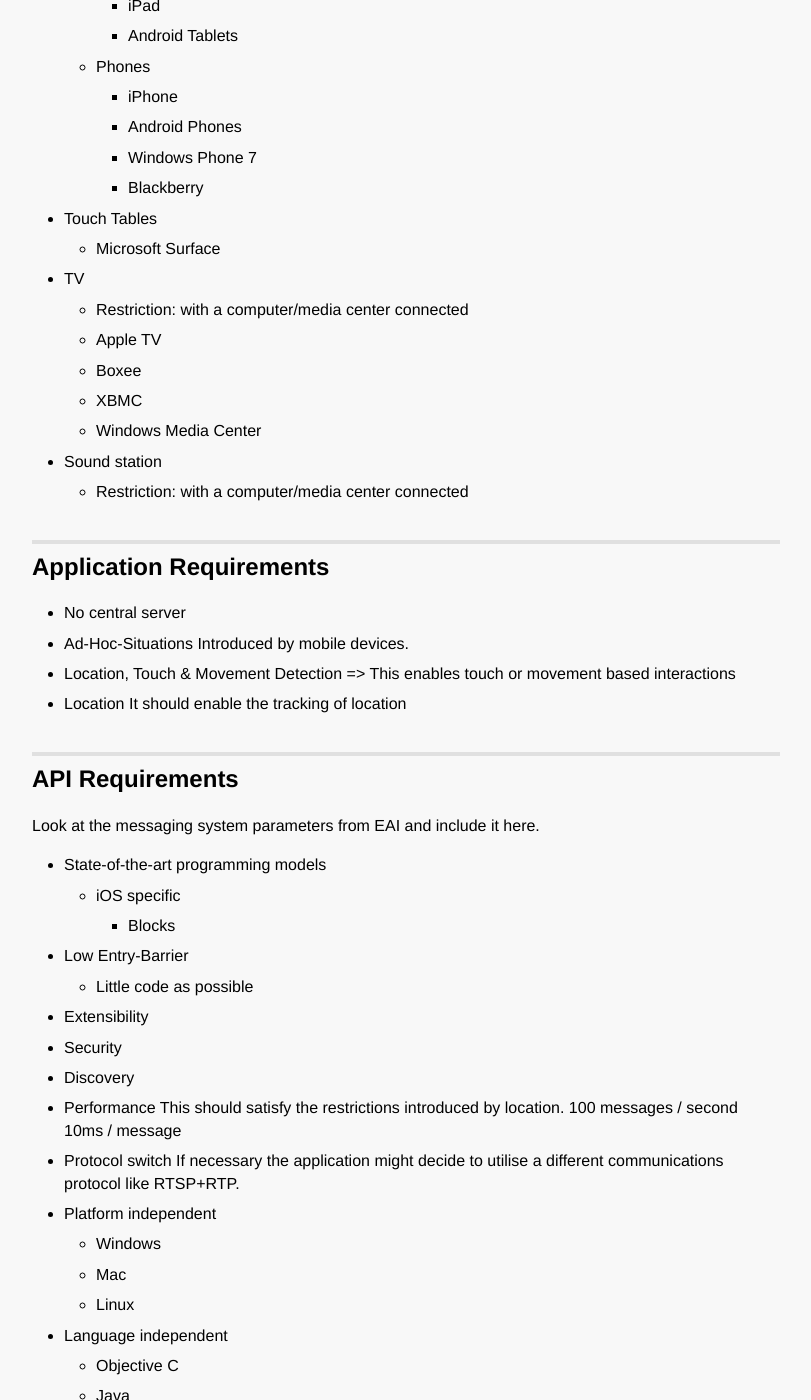
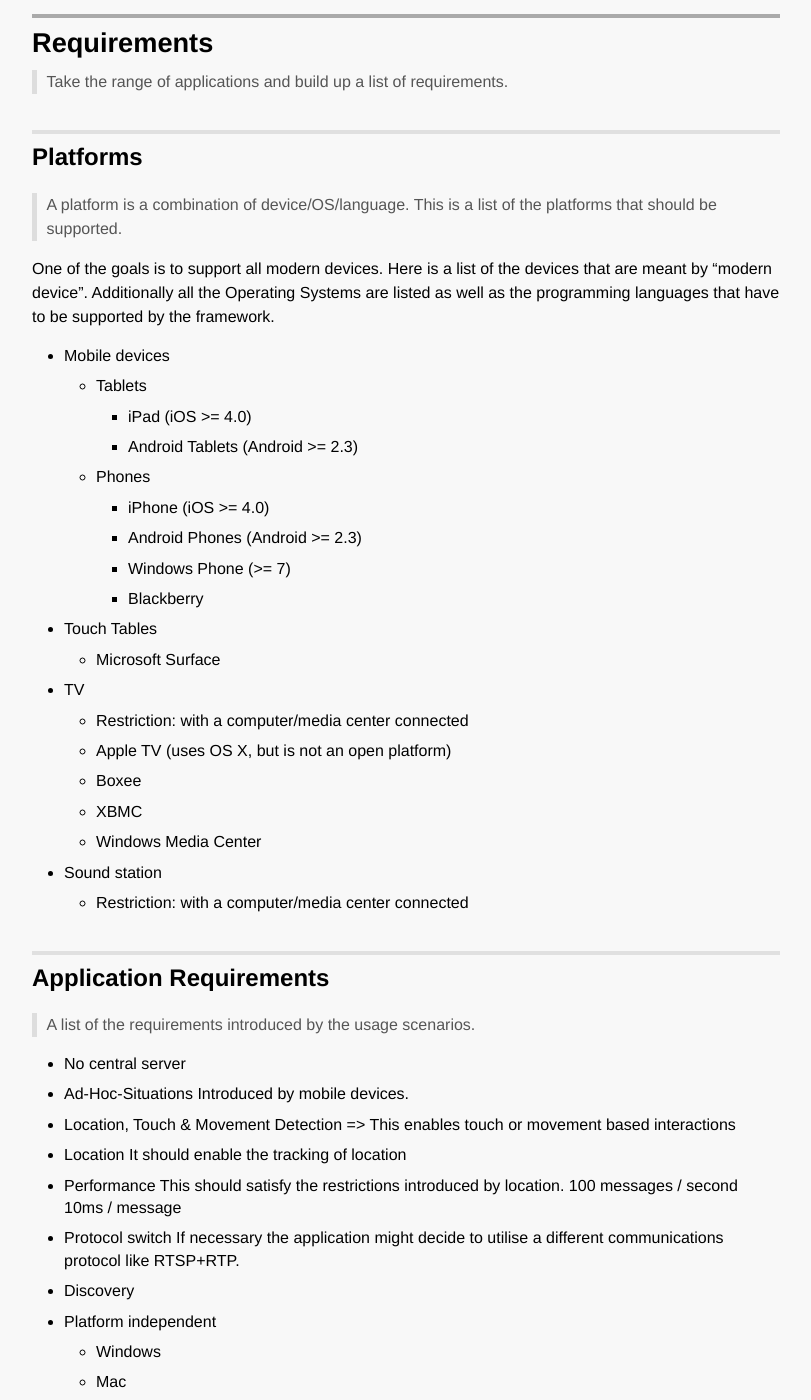
Before and after one commit to ArloL/arlol.github.io, a Jekyll site: the page built from index.md, in a window 1280 px wide and 1400 px high, scrolled down 5127 px. Shown: the whole window, without its empty margins (234-1045 px from the left). Built offline with Jekyll 4.4.1, drawn with Linux system fonts in a browser that asks for light colours; Markdown is read by kramdown in place of the engine named in the settings; some of the changed text lies outside the part shown.

Commit message:
Updated content

```diff
--- a/_includes/Thesis.md
+++ b/_includes/Thesis.md
@@ -28,23 +28,24 @@
 2.	Related Work
 3.	REST
 4.	Range of Applications
+	1.	Device Interaction
+	2.	Multi-Surface Environments
+	3.	Ubiquitous Computing
+	4.	Other Usage Scenarios
 6.	Requirements
-	1.	Devices
-	2.	Operating Systems
-	3.	Programming Languages
-	4.	Application Requirements
-	5.	API requirements
+	1.	Platforms
+	2.	Application Requirements
+	3.	API requirements
 7.	Design
-	1.	Restrictions
-	2.	Design Decisions
-	3.	Technology Evaluation
-8.	Implementation
 	1.	Architecture
 	2.	Application Stack
+	3.	Design Decisions
+8.	Implementation
+	1.	Restrictions
+	2.	Technology Evaluation
 9.	Evaluation
 	1.	Performance
 	2.	API Usability
-	3.	Device Interaction
 	4.	User Experience
 10.	Conclusions
 	1.	Future Work
@@ -69,7 +70,7 @@
 
 The basis of these research goals comes from the [Google Web Toolkit](https://developers.google.com/web-toolkit/) and many parts are copied or adapted from it's [mission statement](https://developers.google.com/web-toolkit/makinggwtbetter#introduction).
 
-IntAirAct's goal is to radically improve the user experience by enabling developers to use web technologies to build interacting applications for any modern operating system.
+IntAirAct's goal is to radically improve the user experience by enabling developers to use web technologies to build interacting applications for any modern device.
 
 **to radically improve**
 
@@ -85,13 +86,13 @@
 
 **web technologies**
 
-The web is everywhere. A lot of developers start by learning web oriented languages such as HTML, CSS and PHP. We want to utilize this existing knowledge and move it into the local domain. This makes the learning curve very steep - as in you learn a lot very quickly.
+The web is everywhere. A lot of developers start by learning web oriented languages such as HTML, CSS and PHP. We want to utilize this existing knowledge and move it into the local domain. This makes the learning curve very steep. Steep as in you learn a lot very quickly.
 
 **interacting applications**
 
 We strongly believe that device interaction will play a big role in future application development and therefore we should start creating the basic frameworks for developers to use.
 
-**any modern operating system**
+**any modern device**
 
 IntAirAct should be as portable as it can be so long as it doesn't involve sacrificing user experience in any significant way.
 
@@ -107,10 +108,15 @@
 
 # Range of applications
 
+*	Device interaction
 *	Multi-Surface Environments
-*	Ubiquitious Computing
-*	Device interaction
-*	Multiple devices
+*	Ubiquitous Computing
+
+## Device Interaction
+
+> What is Device Interaction to me?
+
+There are obviously two parts here: Device and Interaction. What a device is, is obvious. But what exactly do I mean by interaction.
 
 ###	Interaction
 
@@ -143,32 +143,43 @@
 *	Remote Apps for Android
 *	DLNA
 
-## Usage scenarios
+## Multi-surface environments
 
-Example applications of device interaction.
+>	Look at the Multi-Surface papers from Chris and Teddy
+>	The Avengers, Minority Report ;)
+
+## Ubiquitous Computing
+
+>	Take usage scenarios out of the Ubiquitous Computing field that can use this technology.
+
+## Other Usage Scenarios
+
+> Can I think of more?
 
 # Requirements
 
 > Take the range of applications and build up a list of requirements.
 
-### Devices
+## Platforms
 
-Basically just a list of all the possible devices:
+> A platform is a combination of device/OS/language. This is a list of the platforms that should be supported.
+
+One of the goals is to support all modern devices. Here is a list of the devices that are meant by "modern device". Additionally all the Operating Systems are listed as well as the programming languages that have to be supported by the framework.
 
 *	Mobile devices
 	*	Tablets
-		*	iPad
-		*	Android Tablets
+		*	iPad (iOS >= 4.0)
+		*	Android Tablets (Android >= 2.3)
 	*	Phones
-		*	iPhone
-		*	Android Phones
-		*	Windows Phone 7
+		*	iPhone (iOS >= 4.0)
+		*	Android Phones (Android >= 2.3)
+		*	Windows Phone (>= 7)
 		*	Blackberry
 *	Touch Tables
 	*	Microsoft Surface
 *	TV
 	*	Restriction: with a computer/media center connected
-	*	Apple TV
+	*	Apple TV (uses OS X, but is not an open platform)
 	*	Boxee
 	*	XBMC
 	*	Windows Media Center
@@ -177,6 +188,8 @@
 
 ##	Application Requirements
 
+> A list of the requirements introduced by the usage scenarios.
+
 *	No central server
 *	Ad-Hoc-Situations
 	Introduced by mobile devices.
@@ -184,8 +197,25 @@
 	=> This enables touch or movement based interactions
 *	Location
 	It should enable the tracking of location
+*	Performance
+	This should satisfy the restrictions introduced by location.
+	100 messages / second
+	10ms / message
+*	Protocol switch
+	If necessary the application might decide to utilise a different communications protocol like RTSP+RTP.
+*	Discovery
+*	Platform independent
+	*	Windows
+	*	Mac
+	*	Linux
+*	Language independent
+	*	Objective C
+	*	Java
+	*	C#
 
 ## API Requirements
+
+> A list of the requirements to achieve the goal of "enabling developers".
 
 Look at the messaging system parameters from EAI and include it here.
 
@@ -196,23 +226,6 @@
 	*	Little code as possible
 *	Extensibility
 *	Security
-*	Discovery
-*	Performance
-	This should satisfy the restrictions introduced by location.
-	100 messages / second
-	10ms / message
-*	Protocol switch
-	If necessary the application might decide to utilise a different communications protocol like RTSP+RTP.
-*	Platform independent
-	*	Windows
-	*	Mac
-	*	Linux
-*	Language independent
-	*	Objective C
-	*	Java
-	*	C#
-
-> Summarize what combinations of platforms and languages we're going to have.
 
 # Design
 
```
Also changed, not shown: other parts of _includes/Thesis.md (+1 -7 lines).
